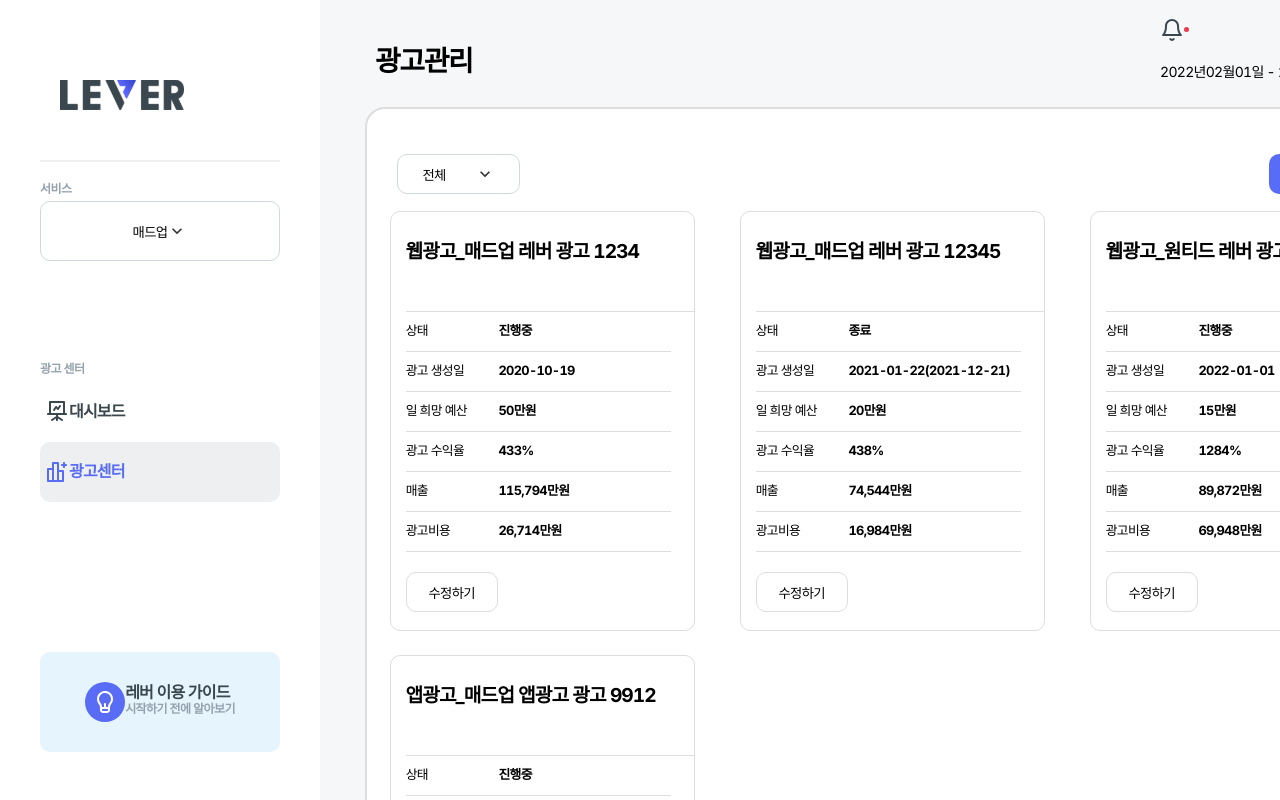
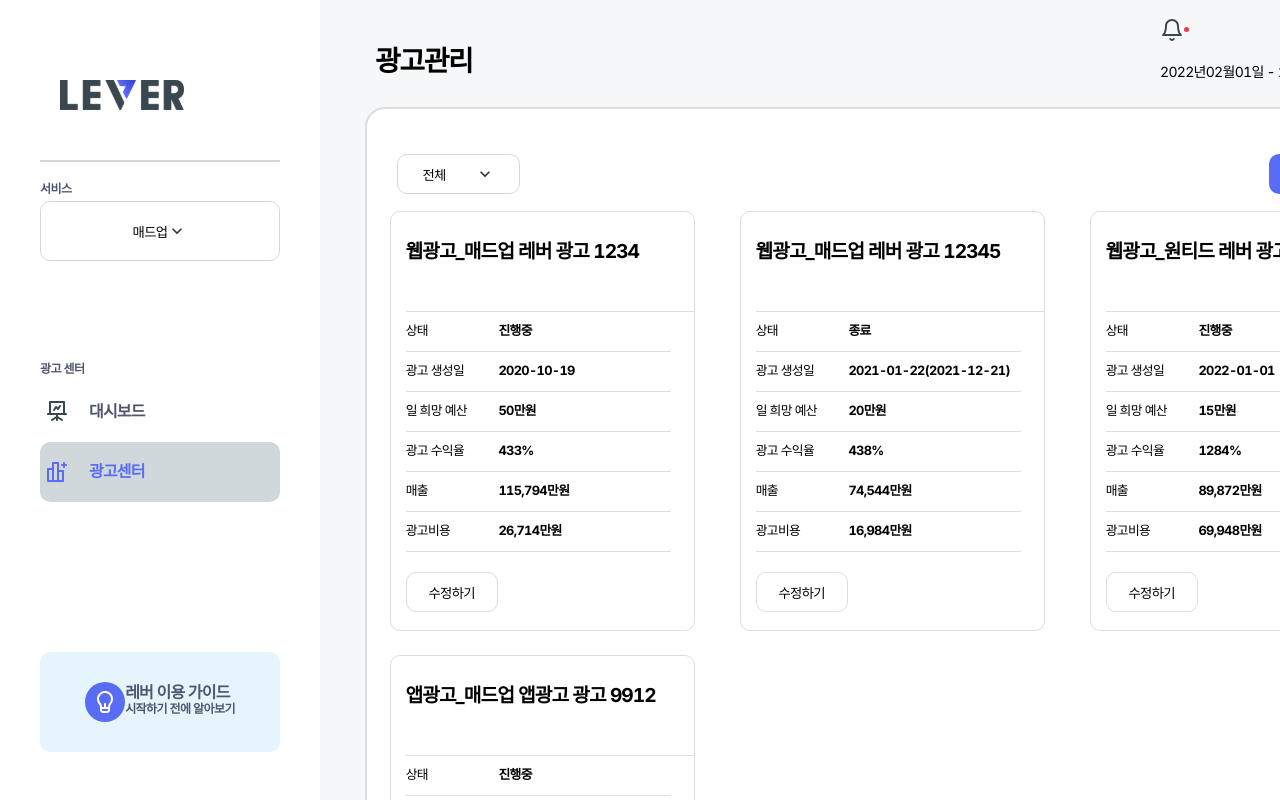
Before and after one commit to wanted-3/MADUP_3A, a React (Create React App) app: page /dashboard in a window 1280 px wide. Shown: the top 800 px of the page. Built offline with nearby package versions, Linux system fonts and the light colour scheme; some icons are missing.

Commit message:
css color 수정완료

```diff
--- a/src/components/DropdownCompo/dropDown.module.scss
+++ b/src/components/DropdownCompo/dropDown.module.scss
@@ -1,5 +1,6 @@
 @use '/src/styles/mixins/flexbox';
 @use '/src/styles/constants/colors';
+
 .dropdown {
   position: relative;
   display: inline-block;
@@ -12,7 +13,7 @@
   left: 80px;
   top: 320px;
   background: colors.$WHITE;
-  border: 1px solid #d1d8dc;
+  border: 1px solid colors.$BORDER_COLOR;
   border-radius: 10px;
   path {
     fill: colors.$GRAY3;
@@ -25,8 +26,8 @@
   height: 60px;
   left: 80px;
   top: 320px;
-  background: #ffffff;
-  border: 1px solid #d1d8dc;
+  background: colors.$WHITE;
+  border: 1px solid colors.$BORDER_COLOR;
   border-radius: 10px;
 }
 .slectWrapper {
@@ -54,7 +55,7 @@
   background-color: transparent;
   width: 240px;
   border-radius: 10px;
-  border: 1px solid #d1d8dc;
+  border: 1px solid colors.$BORDER_COLOR;
   margin-bottom: 2px;
 }
 .hidden {
--- a/src/components/header/header.module.scss
+++ b/src/components/header/header.module.scss
@@ -1,4 +1,5 @@
 @use '/src/styles/mixins/flexbox';
+@use '/src/styles/constants/colors';
 
 .header {
   margin-top: 10px;
@@ -13,7 +14,7 @@
       width: 60px;
     }
     .name {
-      color: #3a474e;
+      color: colors.$TASK_ITEM_TITLE;
       font-family: 'Roboto';
       font-style: normal;
       font-weight: 500;
--- a/src/components/navBar/Navi.tsx
+++ b/src/components/navBar/Navi.tsx
@@ -21,11 +21,11 @@ const Navi = () => {
         <p className={styles.text}>광고 센터</p>
         <NavLink className={({ isActive }) => cx(styles.navBtn, { [styles.isActive]: isActive })} to='/'>
           <Board />
-          대시보드
+          <span>대시보드</span>
         </NavLink>
         <NavLink className={({ isActive }) => cx(styles.navBtn, { [styles.isActive]: isActive })} to='/dashboard'>
           <Chart />
-          광고센터
+          <span>광고센터</span>
         </NavLink>
       </div>
       <aside>
--- a/src/components/navBar/navi.module.scss
+++ b/src/components/navBar/navi.module.scss
@@ -1,11 +1,13 @@
 @use '/src/styles/mixins/flexbox';
+@use '/src/styles/constants/colors';
+
 .nav {
   display: flex;
   flex-direction: column;
   align-items: center;
   width: 320px;
   height: 1200px;
-  background: #ffffff;
+  background: colors.$WHITE;
   box-shadow: 4px 0 10px rgba(0, 0, 0, 4%);
   .logo {
     width: 320px;
@@ -15,14 +17,17 @@
   hr {
     align-self: center;
     width: 240px;
-    border: 1px solid #edeff1;
+    border: 1px solid colors.$BORDER_COLOR;
     margin-bottom: 20px;
+  }
+  span {
+    margin-left: 20px;
   }
   .text {
     font-size: 12px;
     font-weight: 700;
     line-height: 14px;
-    color: #94a2ad;
+    color: colors.$TASK_ITEM_TITLE;
     padding-bottom: 5px;
   }
   .dropDown {
@@ -46,13 +51,13 @@
       width: 240px;
       height: 60px;
       padding-left: 5px;
-      color: #3a474e;
+      color: colors.$TASK_ITEM_TITLE;
       &.isActive {
-        background: #edeff1;
+        background: colors.$HOVER_COLOR;
         border-radius: 10px;
-        color: #586cf5;
+        color: colors.$BTN_COLOR;
         path {
-          fill: #586cf5;
+          fill: colors.$BTN_COLOR;
         }
       }
     }
@@ -61,21 +66,21 @@
     @include flexbox.flexbox(center, center);
     width: 240px;
     height: 100px;
-    background: #e5f4fd;
+    background: colors.$INFO_COLOR;
     border-radius: 10px;
     margin-bottom: 50px;
     .infoGuideTitle {
       font-weight: 700;
       font-size: 16px;
       line-height: 19px;
-      color: #3a474e;
+      color: colors.$TASK_ITEM_TITLE;
     }
   }
   .link {
     font-size: 12px;
     font-weight: 700;
     line-height: 14px;
-    color: #94a2ad;
+    color: colors.$TASK_ITEM_TITLE;
     text-decoration: underline;
   }
 }
--- a/src/routes/page1/IntegratedAdvertising/integrated.module.scss
+++ b/src/routes/page1/IntegratedAdvertising/integrated.module.scss
@@ -1,6 +1,8 @@
 @use '/src/styles/mixins/flexbox';
+@use '/src/styles/constants/colors';
+
 .body {
-  background-color: #e5e5e5;
+  background-color: colors.$BACK_COLOR;
 }
 .integrated {
   @include flexbox.flexbox(around, center);
@@ -8,7 +10,7 @@
 
   width: 900px;
   height: 560px;
-  background: #ffffff;
+  background: colors.$WHITE;
   box-shadow: 0px 4px 10px rgb(0 0 0 / 4%);
   border-radius: 20px;
   padding: 20px;
--- a/src/routes/page1/IntegratedAdvertising/totalAd/adData.module.scss
+++ b/src/routes/page1/IntegratedAdvertising/totalAd/adData.module.scss
@@ -8,7 +8,7 @@
   height: 70px;
   padding: 18px 40px;
   font-size: 12px;
-  border: 0.5px solid #edeff1;
+  border: 0.5px solid colors.$BORDER_COLOR;
   border-radius: 10px;
   &:nth-child(1) {
     margin-bottom: 10px;
--- a/src/routes/page1/MediaChart/mediaSattus.module.scss
+++ /dev/null
@@ -1,2 +0,0 @@
-.
-width: '1040px', padding: '40px', border: '1px solid black', borderRadius: '5%'
--- a/src/routes/page1/MediaChart/mediaStatus.module.scss
+++ b/src/routes/page1/MediaChart/mediaStatus.module.scss
@@ -1,8 +1,10 @@
+@use '/src/styles/constants/colors';
+
 .StatusWrapper {
   width: 900px;
   padding: 20px;
   border-radius: 5%;
-  background: #ffffff;
+  background: colors.$WHITE;
   box-shadow: 0px 4px 10px rgb(0 0 0 / 4%);
   margin: 10px;
 }
--- a/src/routes/page1/MediaChart/mediaTable.module.scss
+++ b/src/routes/page1/MediaChart/mediaTable.module.scss
@@ -1,12 +1,14 @@
+@use '/src/styles/constants/colors';
+
 .table {
   width: 90%;
   margin: 0 auto;
-  border-top: 2px solid #efefef;
+  border-top: 2px solid colors.$BORDER_COLOR;
   border-collapse: collapse;
 
   th,
   td {
-    border-bottom: 2px solid #efefef;
+    border-bottom: 2px solid colors.$BORDER_COLOR;
     padding: 10px;
     text-align: right;
   }
@@ -16,6 +18,6 @@
   }
 
   tfoot {
-    color: blue;
+    color: colors.$BLUE;
   }
 }
--- a/src/routes/page1/page1.module.scss
+++ b/src/routes/page1/page1.module.scss
@@ -7,7 +7,6 @@
   nav {
     background: colors.$WHITE;
     height: 1600px;
-    box-shadow: 4px 0px 10px rgba(0, 0, 0, 0.04);
   }
   .main {
     @include flexbox.flexbox(start, start);
@@ -28,7 +27,7 @@
     font-weight: 700;
     font-size: 16px;
     line-height: 19px;
-    color: #3a474e;
+    color: colors.$TASK_ITEM_TITLE;
   }
   .integrated {
     @include flexbox.flexbox(start, start);
--- a/src/styles/constants/_colors.scss
+++ b/src/styles/constants/_colors.scss
@@ -27,3 +27,4 @@ $BTN_COLOR: #586cf5;
 $BORDER_COLOR: #d1d8dc;
 $HOVER_COLOR: #d1d8dc;
 $BACK_COLOR: #f6f7f8;
+$INFO_COLOR: #e5f4fd;
```
